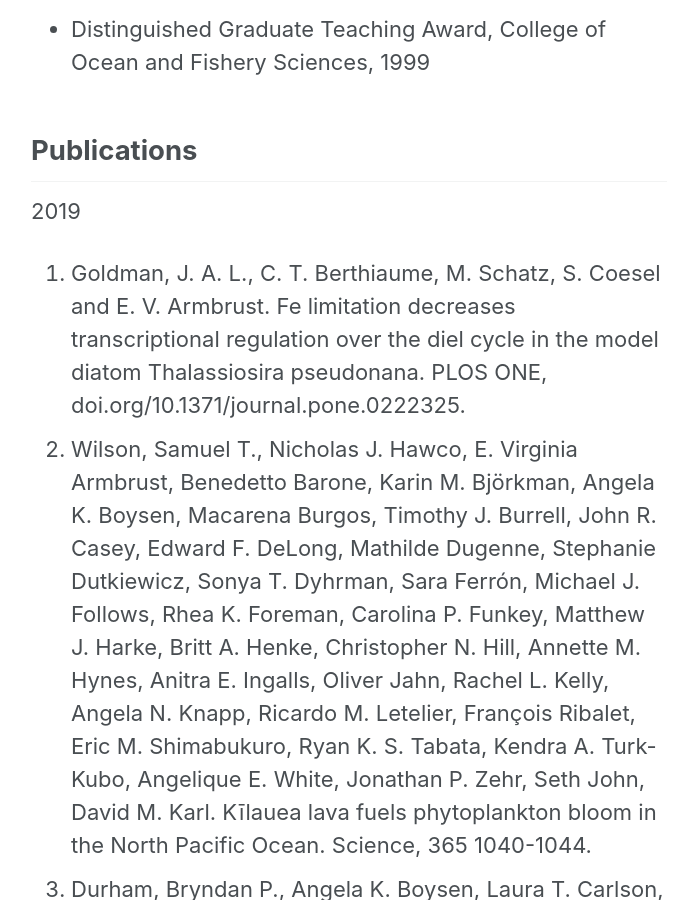
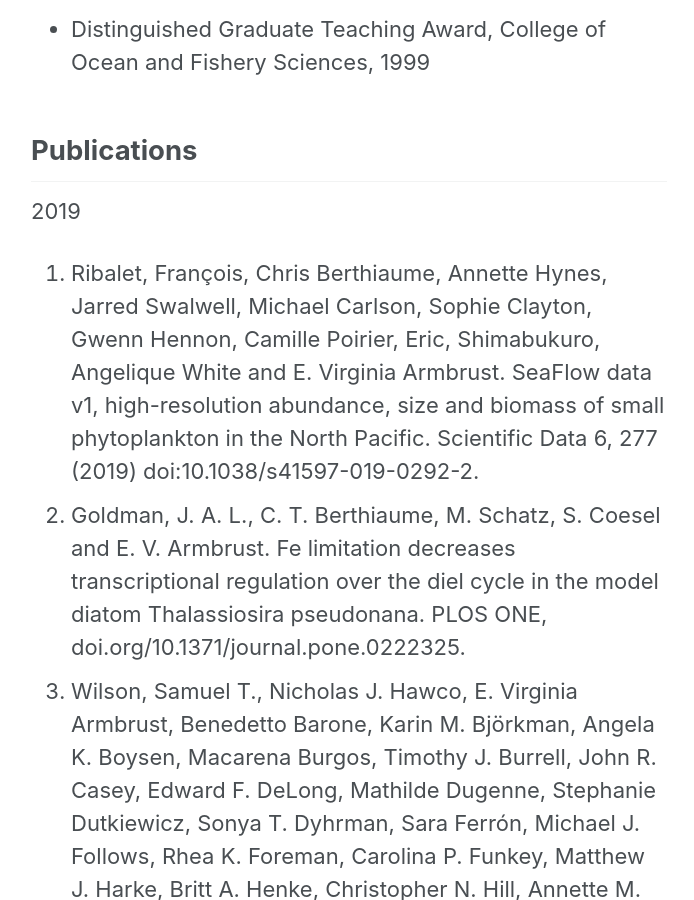
Before and after one commit to armbrustlab/armbrustlab.github.io, a Jekyll site: the page built from collections/_people/armbrust.md, in a window 1280 px wide and 900 px high, scrolled down 2968 px. Shown: the whole window, without its empty margins (291-985 px from the left). Built offline with Jekyll 4.4.1, drawn with Linux system fonts in a browser that asks for light colours; nearby versions of some CDN libraries.

Commit message:
Update armbrust.md

```diff
--- a/collections/_people/armbrust.md
+++ b/collections/_people/armbrust.md
@@ -40,6 +40,7 @@ Phytoplankton are the main focus of research in our lab. These organisms are res
 
 ## Publications
 2019
+1. Ribalet, François, Chris Berthiaume, Annette Hynes, Jarred Swalwell, Michael Carlson, Sophie Clayton, Gwenn Hennon, Camille Poirier, Eric, Shimabukuro, Angelique White and E. Virginia Armbrust.  SeaFlow data v1, high-resolution abundance, size and biomass of small phytoplankton in the North Pacific. Scientific Data 6, 277 (2019) doi:10.1038/s41597-019-0292-2.
 1. Goldman, J. A. L., C. T. Berthiaume, M. Schatz, S. Coesel and E. V. Armbrust.  Fe limitation decreases transcriptional regulation over the diel cycle in the model diatom Thalassiosira pseudonana. PLOS ONE, doi.org/10.1371/journal.pone.0222325.
 1. Wilson, Samuel T.,  Nicholas J. Hawco, E. Virginia Armbrust, Benedetto Barone, Karin M. Björkman, Angela K. Boysen, Macarena Burgos, Timothy J. Burrell, John R. Casey, Edward F. DeLong, Mathilde Dugenne, Stephanie Dutkiewicz, Sonya T. Dyhrman, Sara Ferrón, Michael J. Follows, Rhea K. Foreman, Carolina P. Funkey, Matthew J. Harke, Britt A. Henke, Christopher N. Hill, Annette M. Hynes, Anitra E. Ingalls, Oliver Jahn, Rachel L. Kelly, Angela N. Knapp, Ricardo M. Letelier, François Ribalet, Eric M. Shimabukuro, Ryan K. S. Tabata, Kendra A. Turk-Kubo, Angelique E. White, Jonathan P. Zehr, Seth John, David M. Karl. Kīlauea lava fuels phytoplankton bloom in the North Pacific Ocean. Science, 365 1040-1044.
 1. Durham, Bryndan P., Angela K. Boysen, Laura T. Carlson, Ryan D. Groussman, Katherine R. Heal, Kelsey R. Cain, Rhonda L. Morales, Sacha Coesel, Robert M. Morris, Anitra E. Ingalls, E. Virginia Armbrust. Sulfonate-based networks between eukaryotic phytoplankton and heterotrophic bacteria in the surface ocean. Nature Microbiology, DOI: 10.1038/s41564-019-0507-5.
```
